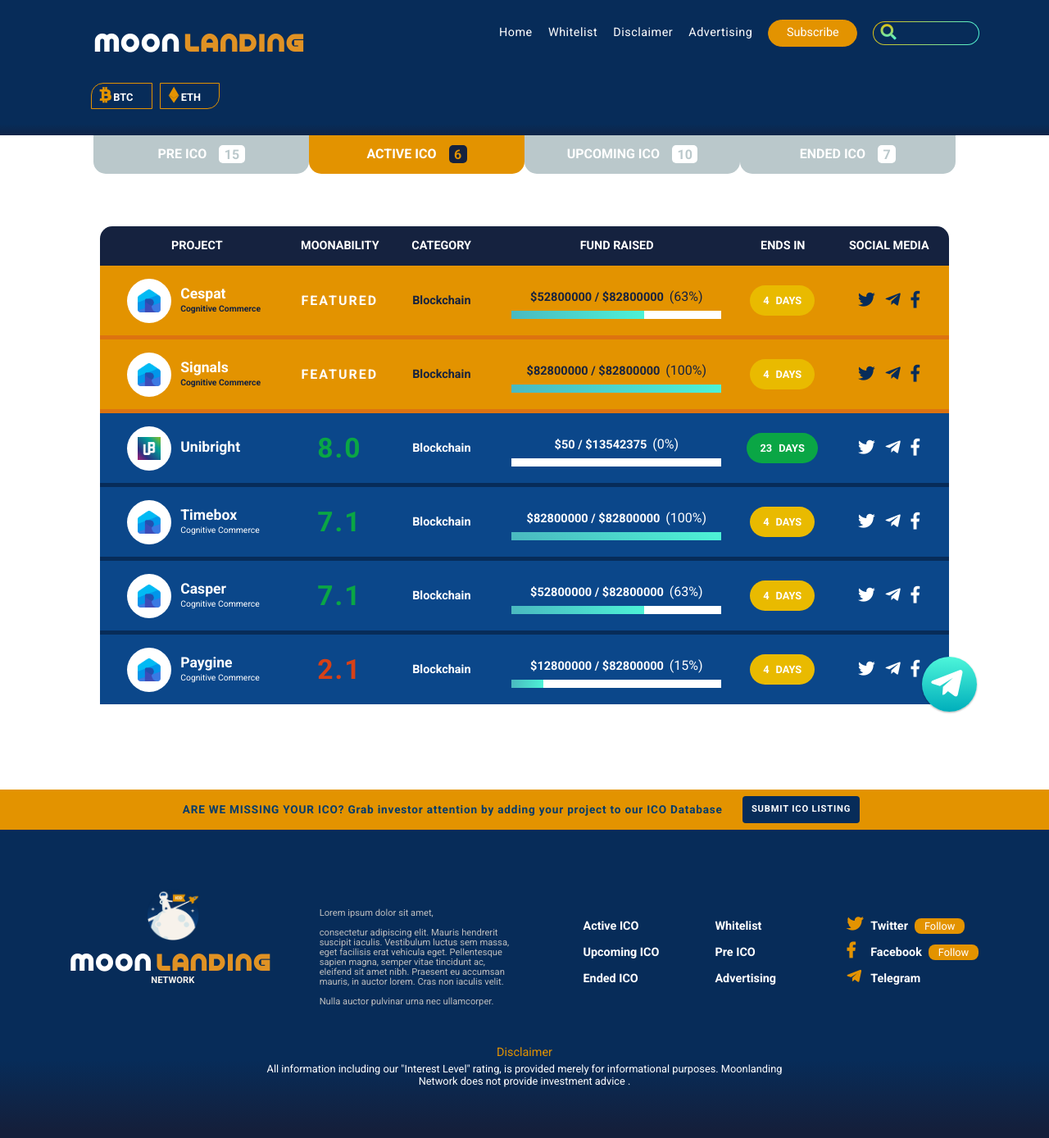
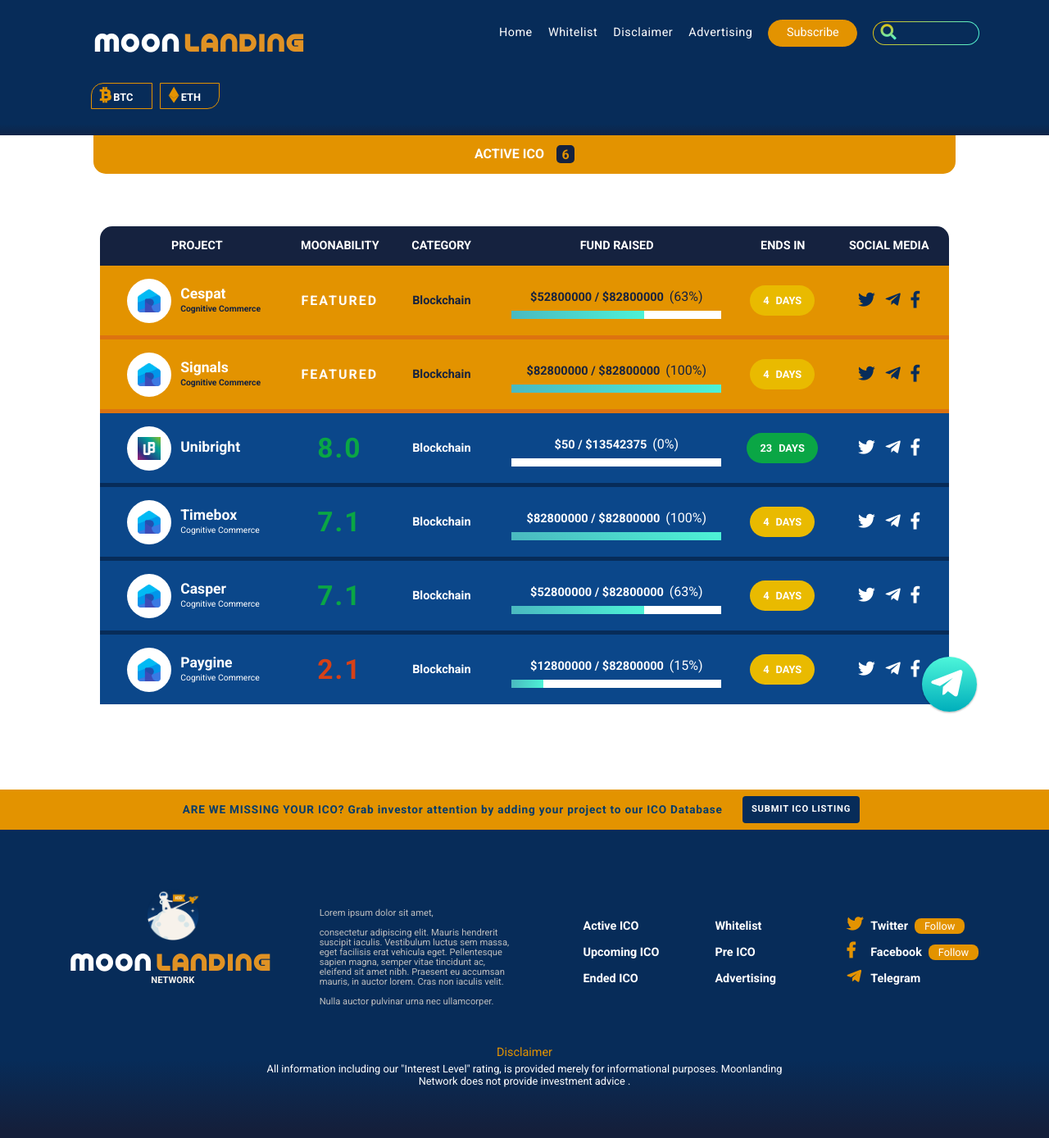
Before and after one commit to moonlandingnetwork/moonlandingnetwork.github.io, a Jekyll site: the page built from activeico.html, in a window 1280 px wide. Shown: the whole page at 82% size. Built offline with Jekyll 4.4.1, drawn with Linux system fonts in a browser that asks for light colours; cached includes are drawn as plain includes; nearby versions of some CDN libraries; comment, search, counter and statistics services are not loaded; part of the change alters nothing that is shown.

Commit message:
Added ICO Nav Mobile Humburger Menu

```diff
--- a/css/style.css
+++ b/css/style.css
@@ -2872,7 +2872,7 @@ footer{
     }
     .ico-nav li{
         border-radius: 0;
-        display: none;
+
     }
 
     .ico-nav li.active{
--- a/js/custom.js
+++ b/js/custom.js
@@ -134,6 +134,24 @@ cmcEth.onload = function(){
 }
 cmcEth.send();
 /* End  CoinmarketCap API Data For Live BTC / ETH */
+
+/* ICO Nav Mobile Humburger Menu */
+let icoNav = document.querySelector('.ico-nav li.active');
+if(icoNav != null){
+    let icoNavList = document.querySelectorAll('.ico-nav li');
+    icoNavList.forEach((item) => {
+        if(!item.classList.contains('active')){
+        item.classList.add('hidden');
+        }
+    });
+    icoNav.addEventListener('click', ()=>{
+        icoNavList.forEach((item) => {
+            if(!item.classList.contains('active')){
+            item.classList.toggle('hidden');
+            }
+        });
+    });
+}
 
 /*  Dynamically Set Rating Background based on Number */
 
```
